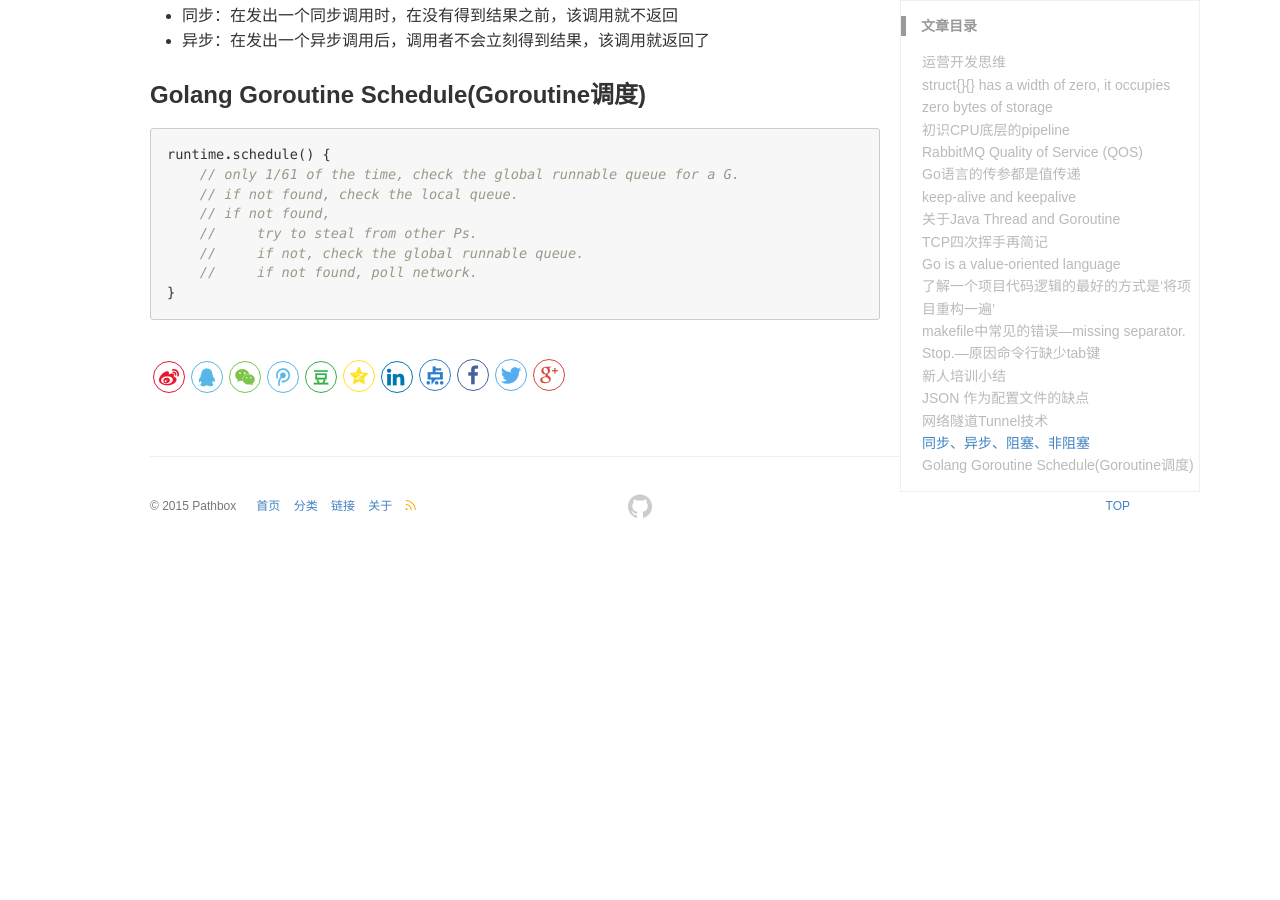
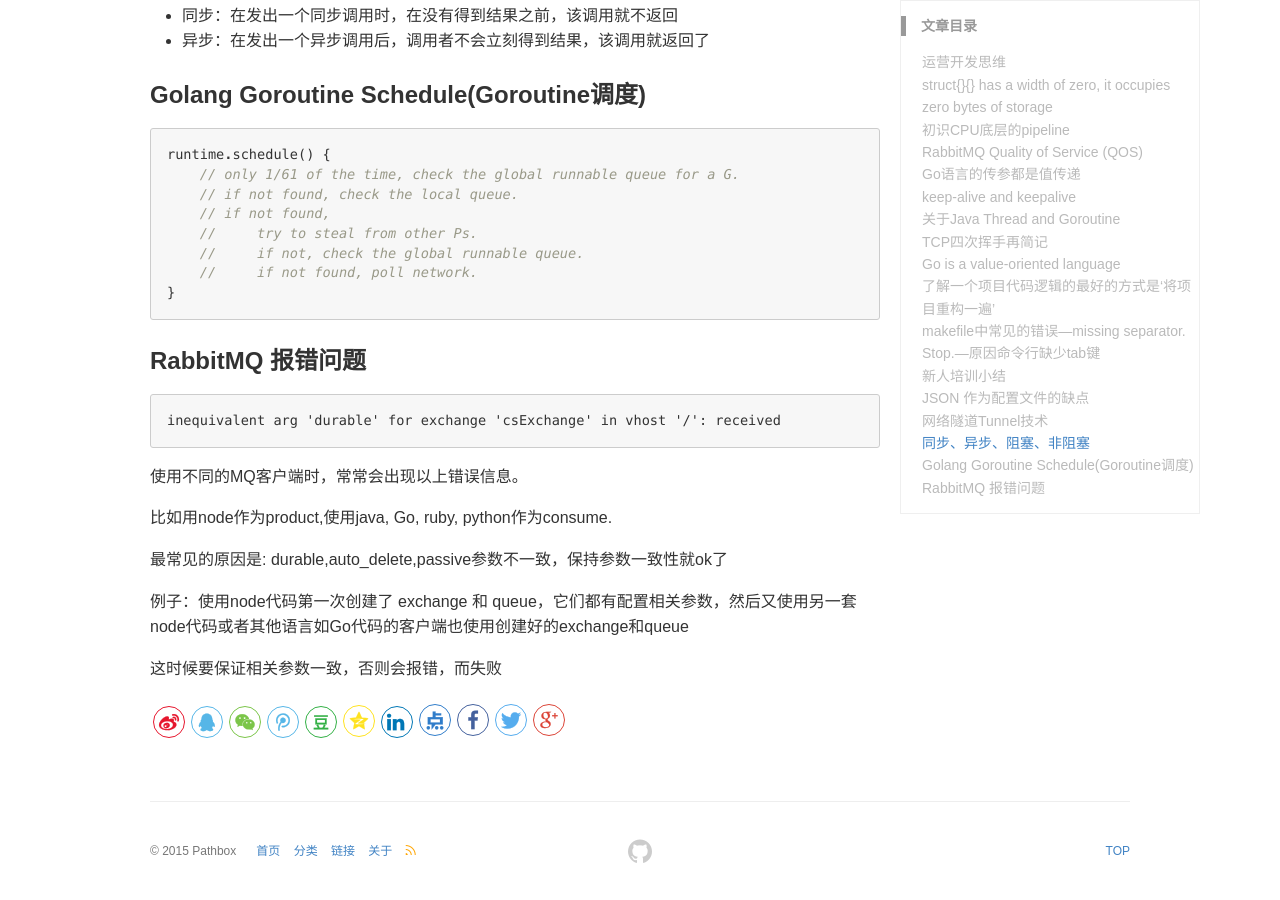
Before and after one commit to pathbox/pathbox.github.io, a Jekyll site: the page built from _posts/2018-07-04-work-summary-in-UCloud-18.md, in a window 1280 px wide and 900 px high, scrolled down 5462 px. Built offline with Jekyll 4.4.1, drawn with Linux system fonts in a browser that asks for light colours; before the commit the page ends 6017 px from its top, so only the background shows below that.

Commit message:
RabbitMQ 报错问题

````diff
--- a/_posts/2018-07-04-work-summary-in-UCloud-18.md
+++ b/_posts/2018-07-04-work-summary-in-UCloud-18.md
@@ -206,3 +206,19 @@ runtime.schedule() {
     //     if not found, poll network.
 }
 ```
+
+### RabbitMQ 报错问题
+
+```
+inequivalent arg 'durable' for exchange 'csExchange' in vhost '/': received
+```
+
+使用不同的MQ客户端时，常常会出现以上错误信息。
+
+比如用node作为product,使用java, Go, ruby, python作为consume.
+
+最常见的原因是: durable,auto_delete,passive参数不一致，保持参数一致性就ok了
+
+例子：使用node代码第一次创建了 exchange 和 queue，它们都有配置相关参数，然后又使用另一套node代码或者其他语言如Go代码的客户端也使用创建好的exchange和queue
+
+这时候要保证相关参数一致，否则会报错，而失败
````
